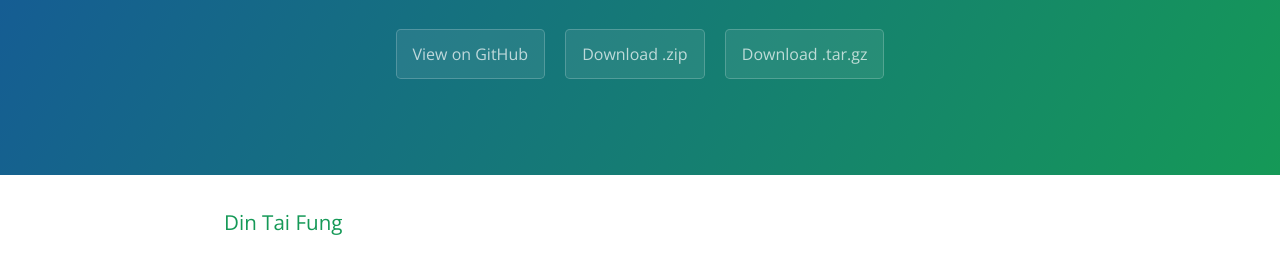
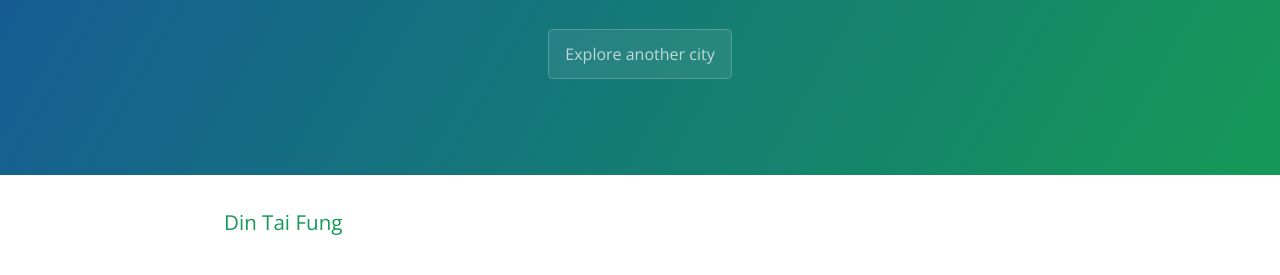
Before and after one commit to gabydi106/taiwan, a plain HTML site: page index.html in a window 1280 px wide. Shown: the part 238-513 px from the top of the page. Drawn offline with nearby package versions, Linux system fonts and the light colour scheme; a script that the page names is missing.

Commit message:
--added back btn

```diff
--- a/index.html
+++ b/index.html
@@ -13,9 +13,7 @@
     <section class="page-header">
       <h1 class="project-name">Eat: Taiwan</h1>
       <h2 class="project-tagline">&quot; <i> Just tell the taxi driver that you want to go to the mango ice place on Yong Kang Street and they will know,&quot; she responded. </i> </h2>
-      <a href="https://github.com/gabydi106/taiwan" class="btn">View on GitHub</a>
-      <a href="https://github.com/gabydi106/taiwan/zipball/master" class="btn">Download .zip</a>
-      <a href="https://github.com/gabydi106/taiwan/tarball/master" class="btn">Download .tar.gz</a>
+      <a href="https://gabydi106.github.io/travel" class="btn">Explore another city</a>
     </section>
 
     <section class="main-content">
```
